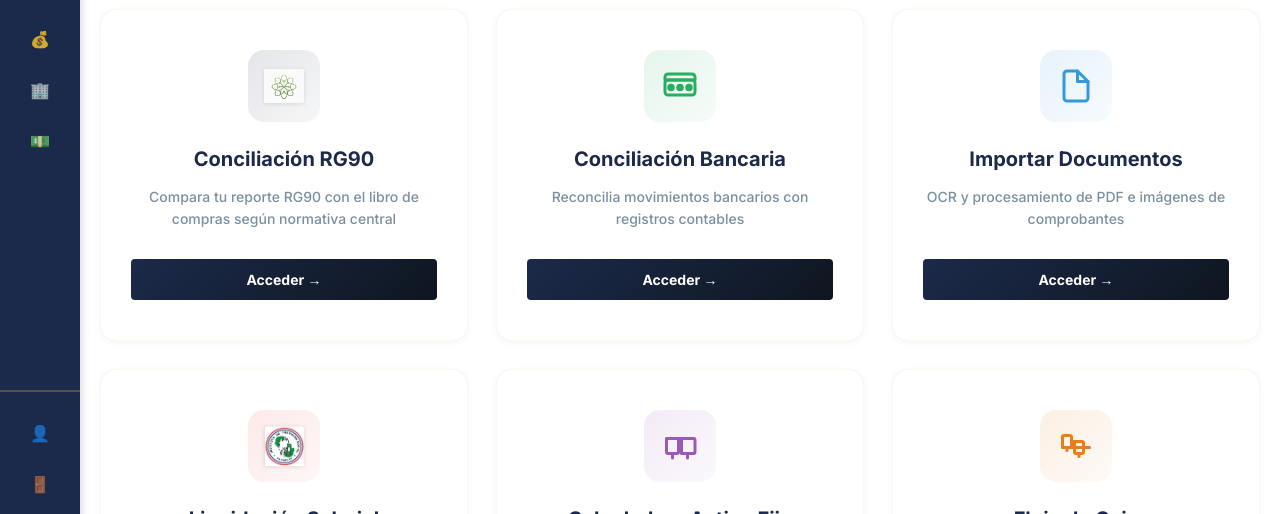
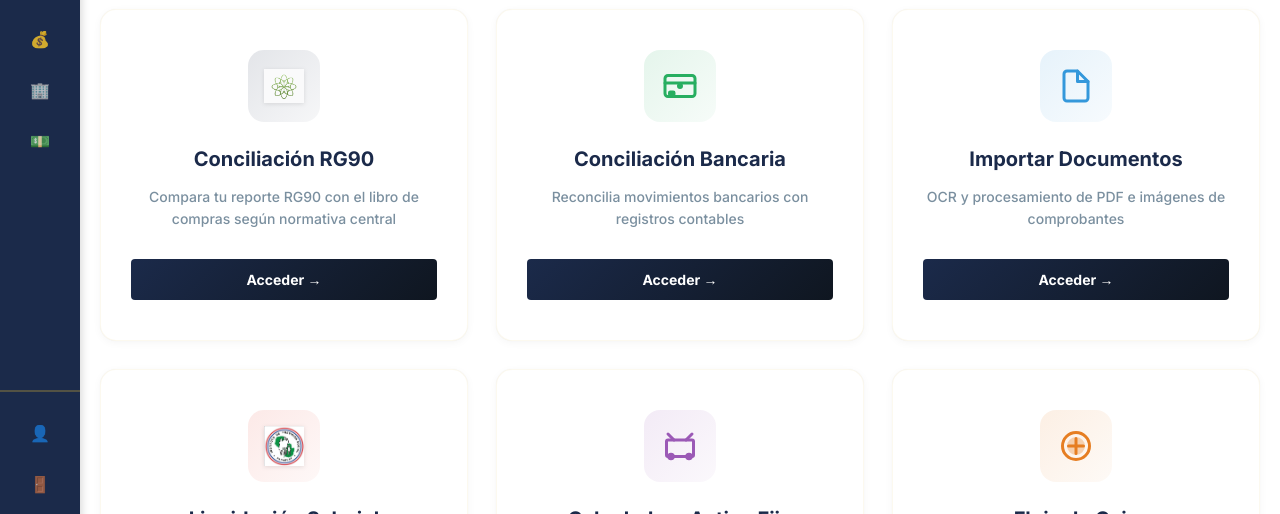
Before and after one commit to fer1-xr/quadra, a React (Vite) app in the folder frontend/: page / in a window 1280 px wide. Shown: the part 274-788 px from the top of the page. Built offline with nearby package versions, Linux system fonts and the light colour scheme; sample sign-in values are in the browser's storage.

Commit message:
Update icons with user-requested designs
- Conciliación Bancaria: Change to credit/debit card icon
- Calculadora Activo Fijo: Change to vehicle icon
- Flujo de Caja: Change to coin/currency icon

Icons now directly represent each service's purpose more clearly

```diff
--- a/frontend/src/components/Dashboard.jsx
+++ b/frontend/src/components/Dashboard.jsx
@@ -150,11 +150,10 @@ function Dashboard({ user, onLogout }) {
                   <div className="service-card service-card--bancaria" onClick={() => handleNavigate('bancaria')}>
                     <div className="card-icon">
                       <svg viewBox="0 0 24 24" fill="none" stroke="currentColor" strokeWidth="2">
-                        <path d="M2 8h20V6a2 2 0 0 0-2-2H4a2 2 0 0 0-2 2v2z"></path>
-                        <rect x="2" y="8" width="20" height="10" rx="2"></rect>
-                        <circle cx="6" cy="13" r="1.5" fill="currentColor"></circle>
-                        <circle cx="12" cy="13" r="1.5" fill="currentColor"></circle>
-                        <circle cx="18" cy="13" r="1.5" fill="currentColor"></circle>
+                        <rect x="2" y="5" width="20" height="14" rx="2"></rect>
+                        <path d="M2 10h20"></path>
+                        <rect x="5" y="16" width="3" height="2" rx="0.5"></rect>
+                        <circle cx="12" cy="12" r="1" fill="currentColor"></circle>
                       </svg>
                     </div>
                     <h3>Conciliación Bancaria</h3>
@@ -182,11 +181,10 @@ function Dashboard({ user, onLogout }) {
                   <div className="service-card service-card--activos" onClick={() => handleNavigate('activofijo')}>
                     <div className="card-icon">
                       <svg viewBox="0 0 24 24" fill="none" stroke="currentColor" strokeWidth="2">
-                        <rect x="3" y="7" width="8" height="10" rx="1"></rect>
-                        <path d="M13 7v10h8a1 1 0 0 0 1-1V8a1 1 0 0 0-1-1h-8z"></path>
-                        <path d="M7 17v3"></path>
-                        <path d="M17 17v3"></path>
-                        <path d="M3 7h18"></path>
+                        <rect x="3" y="8" width="18" height="11" rx="1"></rect>
+                        <circle cx="6" cy="19" r="1.5" fill="currentColor"></circle>
+                        <circle cx="18" cy="19" r="1.5" fill="currentColor"></circle>
+                        <path d="M8 8L4 4M16 8l4-4"></path>
                       </svg>
                     </div>
                     <h3>Calculadora Activo Fijo</h3>
@@ -196,10 +194,9 @@ function Dashboard({ user, onLogout }) {
                   <div className="service-card service-card--flujo" onClick={() => handleNavigate('flujo')}>
                     <div className="card-icon">
                       <svg viewBox="0 0 24 24" fill="none" stroke="currentColor" strokeWidth="2">
-                        <rect x="3" y="5" width="6" height="8" rx="1"></rect>
-                        <rect x="11" y="9" width="6" height="8" rx="1"></rect>
-                        <path d="M9 9h2M17 13h2M6 13v2M14 17v2"></path>
-                        <path d="M3 13h18"></path>
+                        <circle cx="12" cy="12" r="9"></circle>
+                        <circle cx="12" cy="12" r="5" fill="currentColor" opacity="0.3"></circle>
+                        <path d="M12 7v10M7 12h10"></path>
                       </svg>
                     </div>
                     <h3>Flujo de Caja</h3>
```
